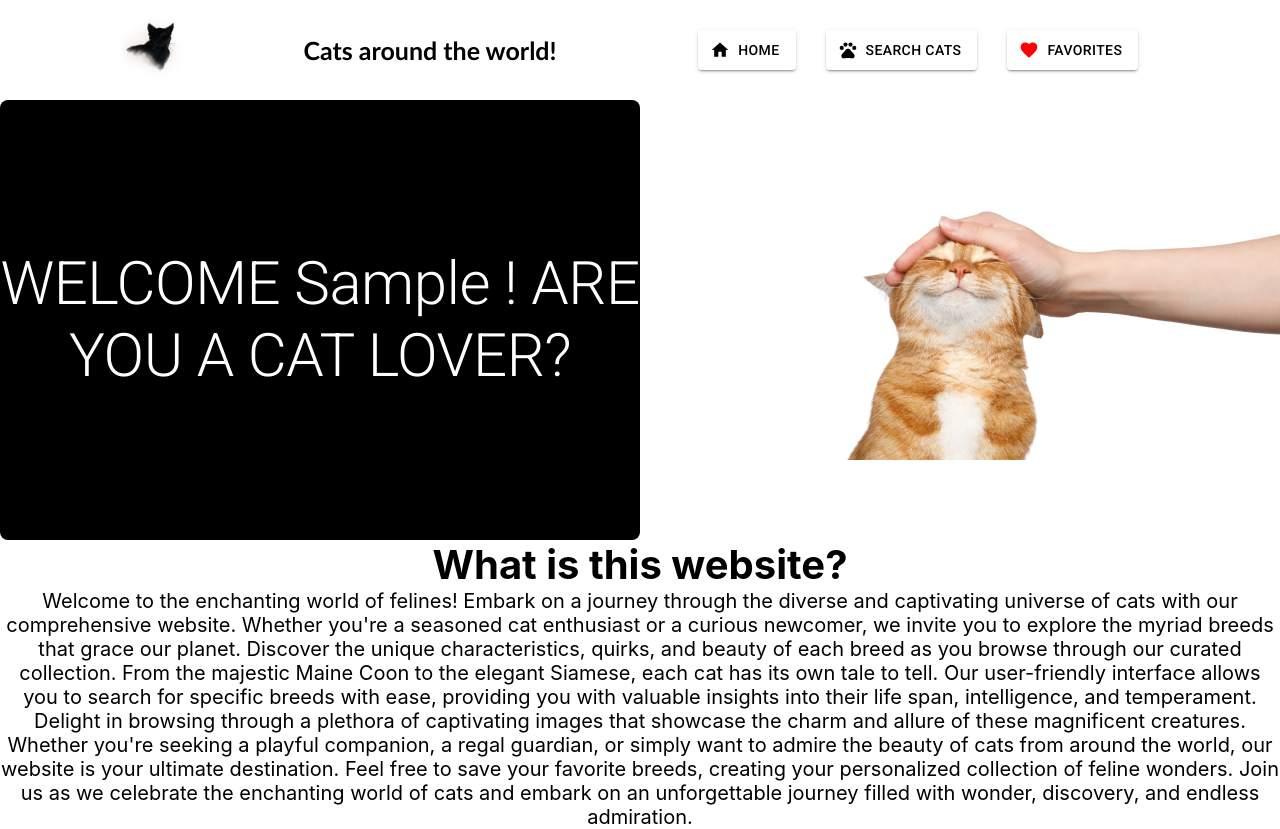
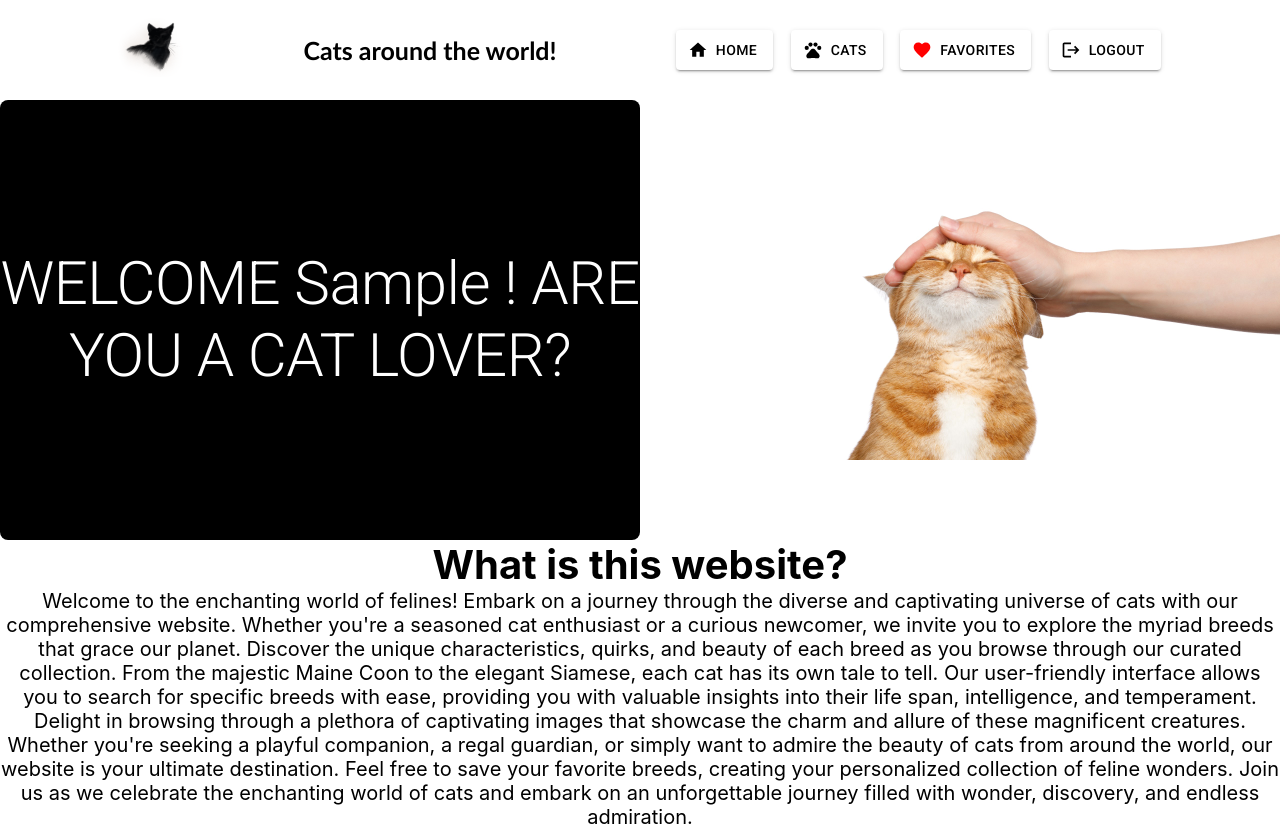
Before and after one commit to Fguedes10/react-cat-app, a React (Create React App) app: page / in a window 1280 px wide. Both pictures are taken after typing "Sample" into the empty fields and a click on the button "SUBMIT". Built offline with nearby package versions, Linux system fonts and the light colour scheme.

Commit message:
fix navbuttons

```diff
--- a/src/components/navButtons.jsx
+++ b/src/components/navButtons.jsx
@@ -4,13 +4,21 @@ import PetsIcon from "@mui/icons-material/Pets";
 import FavoriteIcon from "@mui/icons-material/Favorite";
 import ButtonComponent from "./ButtonComponent";
 import UserNameContext from "../components/UserNameContext";
+import LogoutIcon from '@mui/icons-material/Logout';
+import { useNavigate } from "react-router-dom";
 
 const NavButtons = () => {
-  const { userName } = useContext(UserNameContext);
+  const navigate = useNavigate();
+  const { userName, handleNameSubmit } = useContext(UserNameContext);
 
   if (!userName || userName === "") {
     return null;
   }
+
+  const Logout = () => {
+    handleNameSubmit("");
+    navigate("/");
+  };
 
   return (
     <div className="buttonsNav">
@@ -22,13 +30,18 @@ const NavButtons = () => {
       <ButtonComponent
         href="/searchCats"
         startIcon={<PetsIcon />}
-        buttonText="Search Cats"
+        buttonText="Cats"
       />
       <ButtonComponent
         href="/favorites"
         startIcon={<FavoriteIcon sx={{ color: "red" }} />}
         buttonText="Favorites"
       />
+      <ButtonComponent
+        onClick={() => Logout()}
+        startIcon={<LogoutIcon sx={{ color: "black" }} />}
+        buttonText="logout"
+      />
     </div>
   );
 };
--- a/src/index.css
+++ b/src/index.css
@@ -41,6 +41,7 @@ code {
   height: 40px;
   display: flex;
   flex-direction: row;
+  gap: 10px;
   justify-content: space-evenly;
 }
 
```
Also changed, not shown: 1 other file (tests, documents, lock files or other folders).
